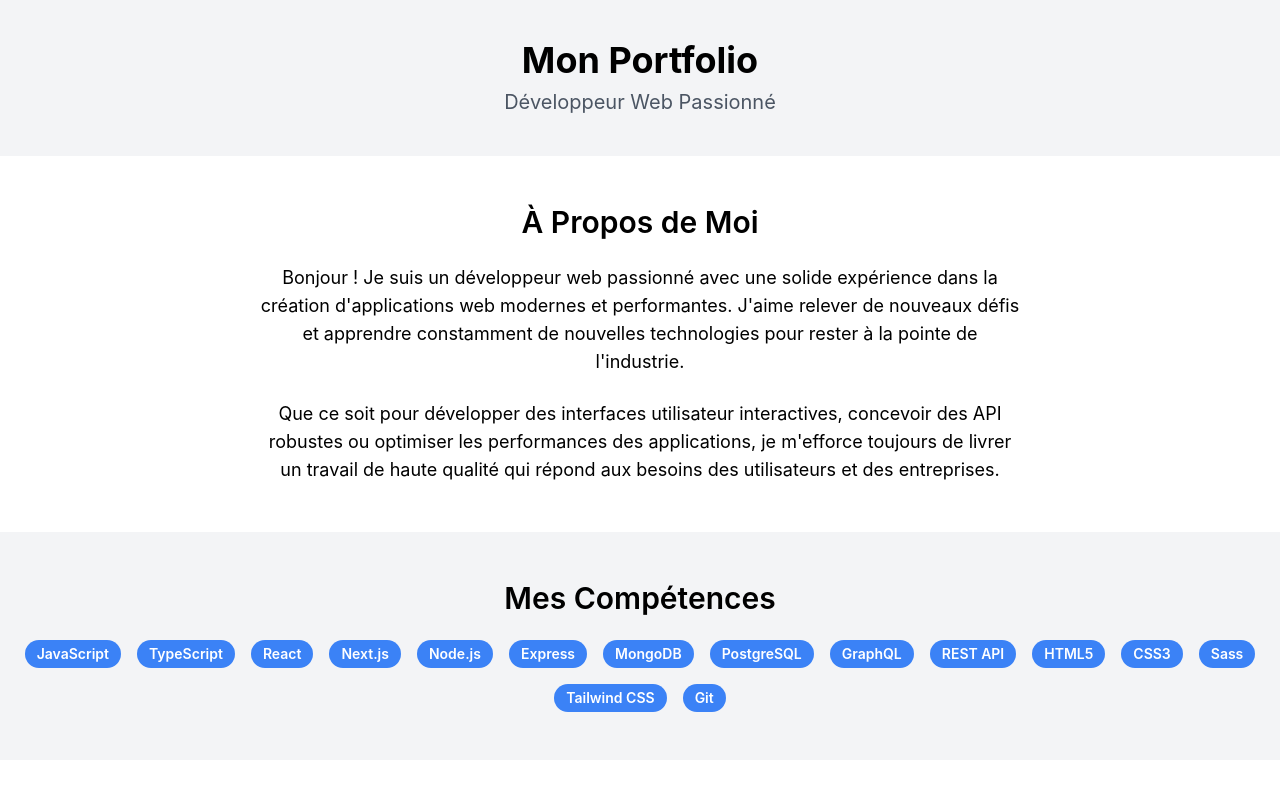
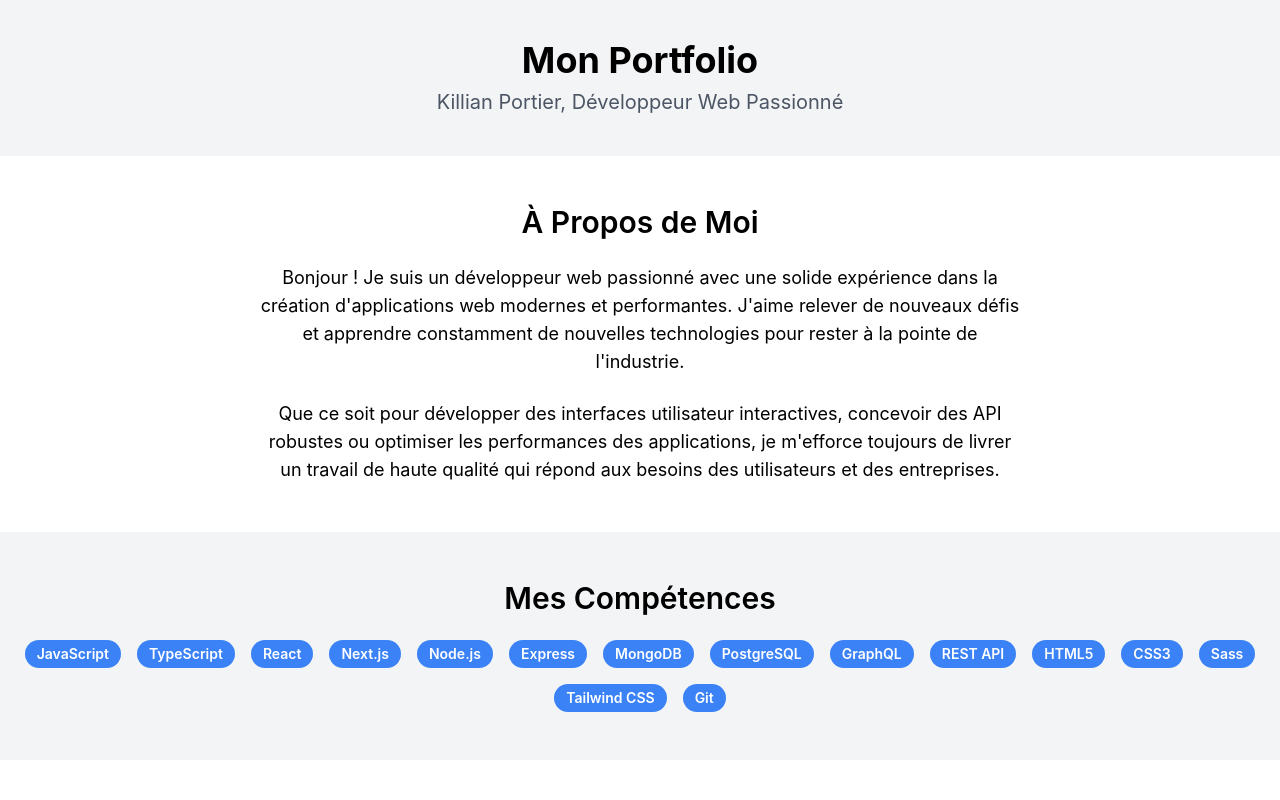
Before and after one commit to Killrian47/mon-portfolio, a React (Create React App) app: page / in a window 1280 px wide. Shown: the top 800 px of the page. Built offline with nearby package versions, Linux system fonts and the light colour scheme.

Commit message:
feat: Change the header

```diff
--- a/src/components/Header.jsx
+++ b/src/components/Header.jsx
@@ -4,7 +4,7 @@
   return (
     <header className="text-center py-10 bg-gray-100">
       <h1 className="text-4xl font-bold mb-2">Mon Portfolio</h1>
-      <p className="text-xl text-gray-600">Développeur Web Passionné</p>
+      <p className="text-xl text-gray-600">Killian Portier, Développeur Web Passionné</p>
     </header>
   )
 }
```
